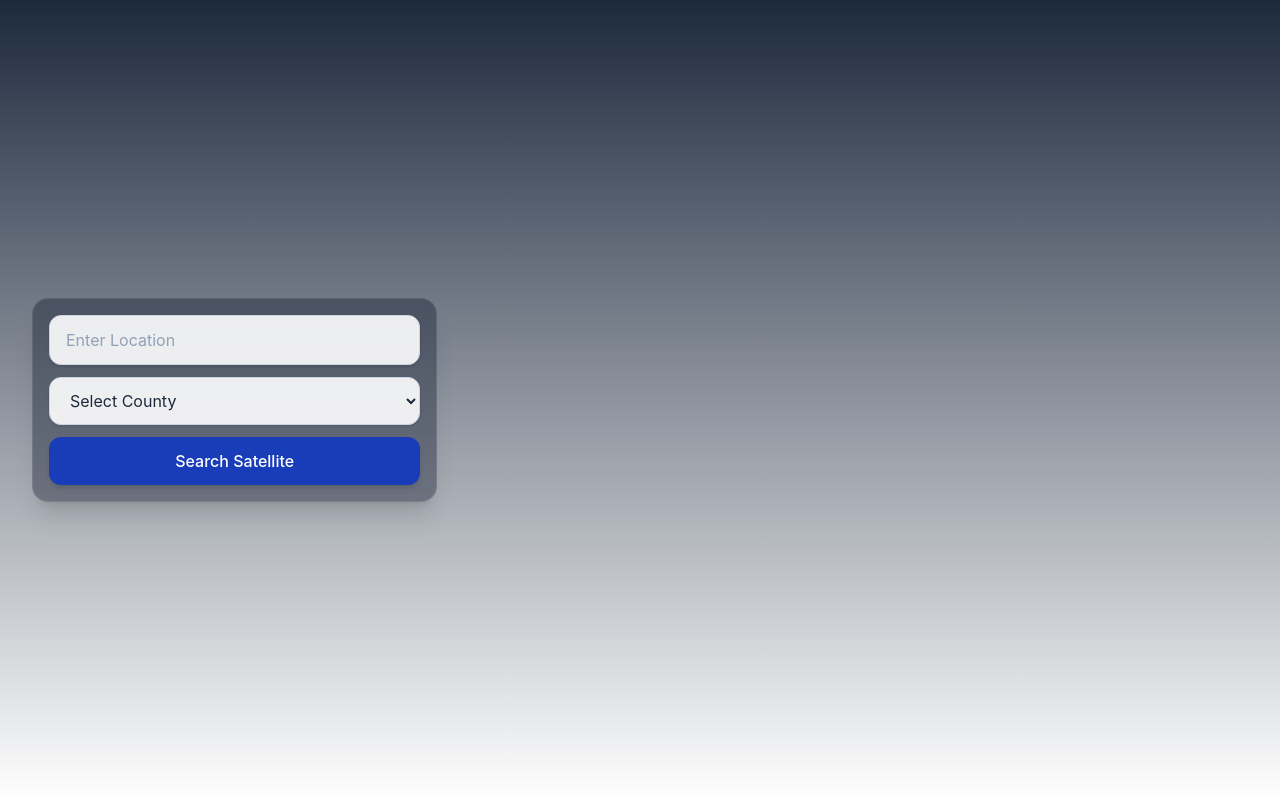
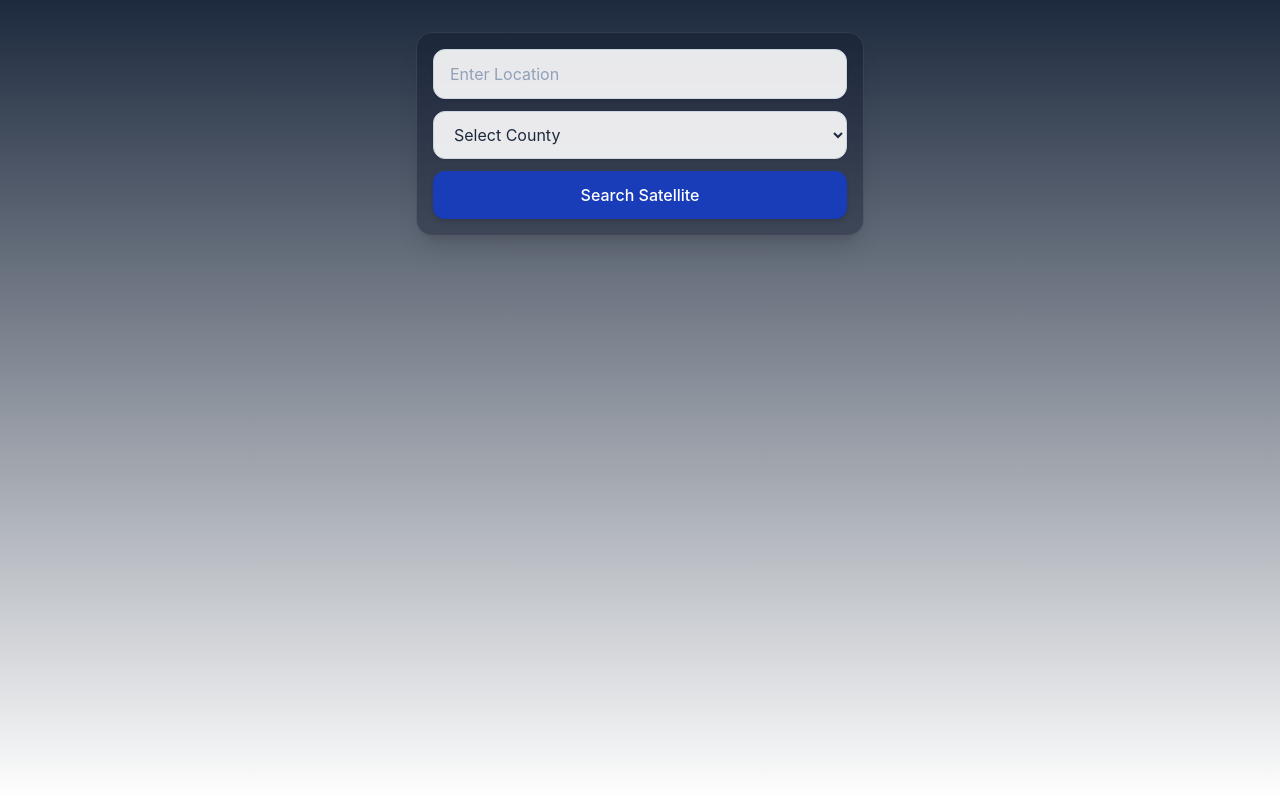
Before and after one commit to Mshindi901/satellite-location-search-frontend, a React (Vite) app: page / in a window 1280 px wide. Shown: the top 796 px of the page. Built offline with nearby package versions, Linux system fonts and the light colour scheme.

Commit message:
debugged the UI

```diff
--- a/src/App.jsx
+++ b/src/App.jsx
@@ -27,11 +27,11 @@ function App() {
 
   return (
     <>
-      <section className="w-full min-h-screen bg-linear-to-b from-blue-500 from-slate-800 flex flex-col gap-2 justify-center items-start p-4 md:p-8">
+      <section className="w-full min-h-screen bg-linear-to-b from-blue-500 from-slate-800 flex flex-col items-center gap-4 p-4 md:p-8">
         <form
           action=""
           method="post"
-          className="md:w-1/3 w-full h-fit md:m-0 m-3 p-4 flex flex-col gap-3 rounded-2xl bg-slate-900/40 shadow-xl border border-white/10 backdrop-blur-sm"
+          className="w-full max-w-md h-fit p-4 flex flex-col gap-3 rounded-2xl bg-slate-900/40 shadow-xl border border-white/10 backdrop-blur-sm"
           onSubmit={handleSearch}
         >
           <input
@@ -62,9 +62,13 @@ function App() {
             {loading ? 'Searching...' : 'Search Satellite'}
           </button>
         </form>
+
         {
-          result &&
-          <SatelliteMap satelliteData={mapData}/>
+          result && (
+            <div className="w-full max-w-5xl overflow-hidden rounded-2xl border border-white/10 bg-slate-900/20 shadow-xl">
+              <SatelliteMap satelliteData={mapData}/>
+            </div>
+          )
         }
       </section>
     </>
--- a/src/map.jsx
+++ b/src/map.jsx
@@ -22,7 +22,7 @@ export default function SatelliteMap({ satelliteData }) {
   const position = [location.latitude, location.longitude];
 
   return (
-    <div style={{ height: '600px', width: '100%', borderRadius: '12px', overflow: 'hidden' }}>
+    <div style={{ height: '600px', width: '100%', overflow: 'hidden', background: '#0f172a' }}>
       <MapContainer
         center={position}
         zoom={12}
```
